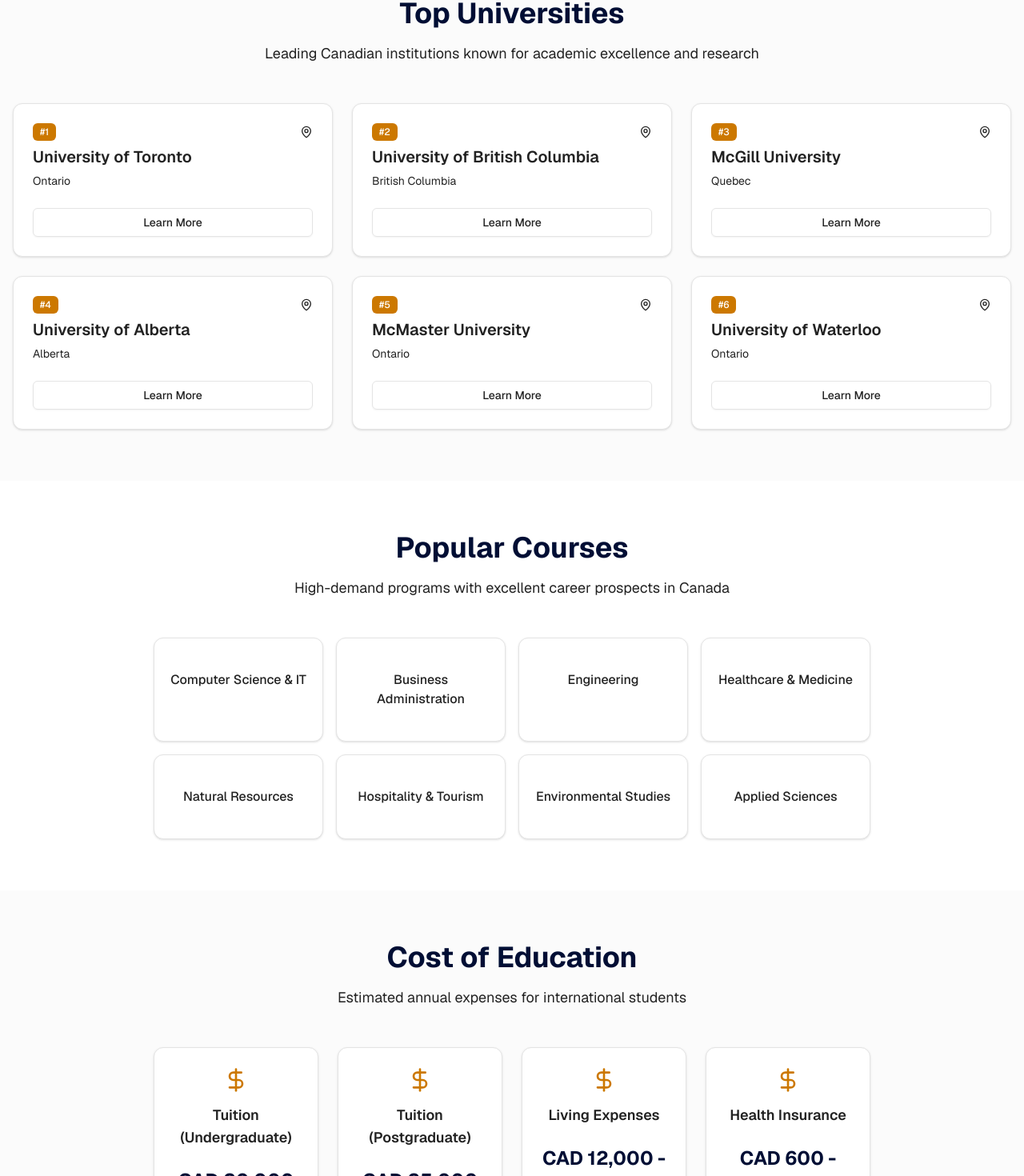
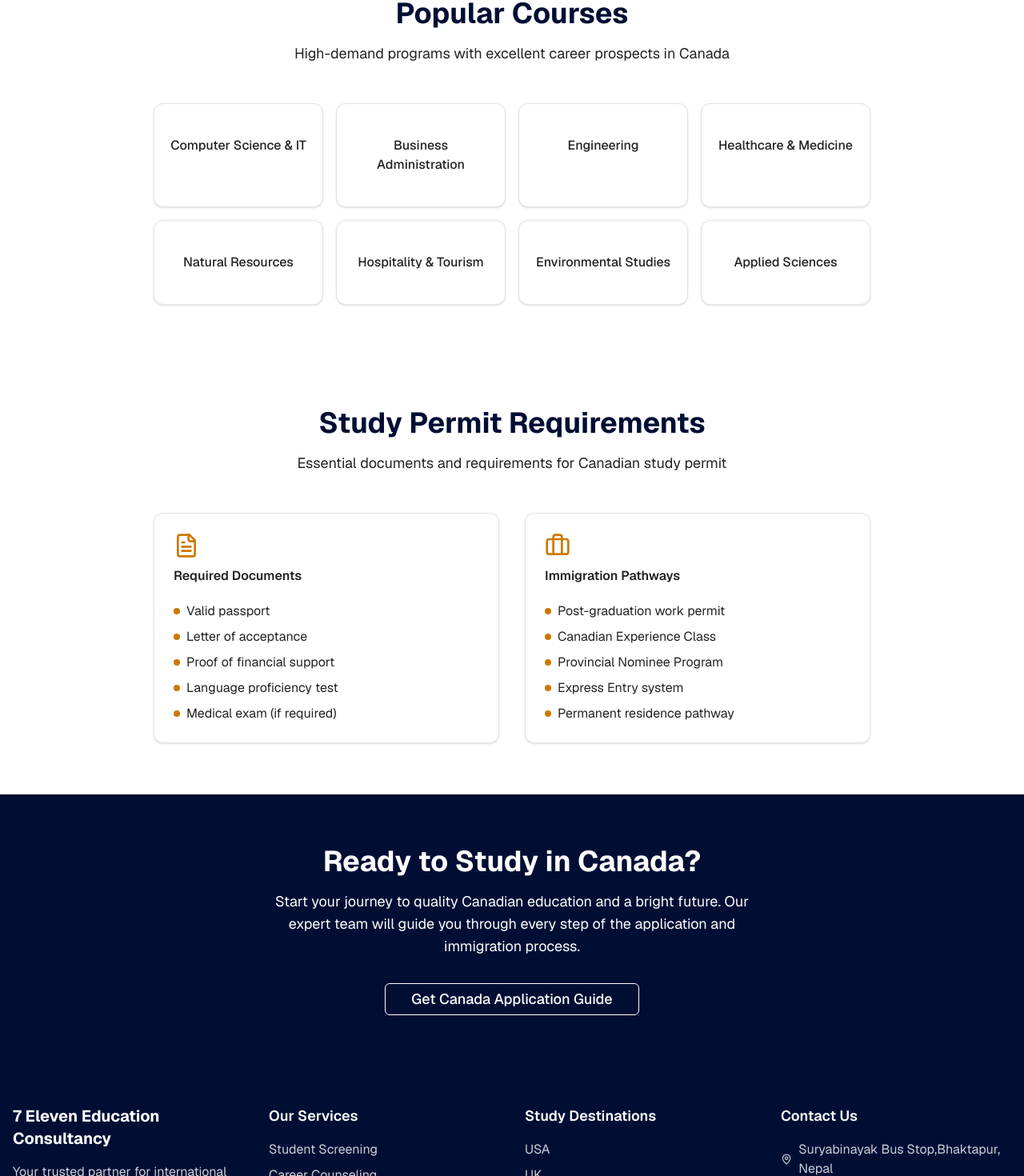
Before and after one commit to MotionAge/711educonsultancy, a Next.js app: page /countries/canada in a window 1280 px wide. Shown: the part 1199-2669 px from the top of the page at 80% size. Built offline with nearby package versions, Linux system fonts and the light colour scheme.

Commit message:
comment out: uni names, cost and pte

```diff
--- a/app/countries/australia/page.tsx
+++ b/app/countries/australia/page.tsx
@@ -30,14 +30,14 @@ export default function AustraliaPage() {
     },
   ]
 
-  const topUniversities = [
-    { name: "Australian National University", location: "Canberra", ranking: "#1" },
-    { name: "University of Melbourne", location: "Melbourne", ranking: "#2" },
-    { name: "University of Sydney", location: "Sydney", ranking: "#3" },
-    { name: "University of New South Wales", location: "Sydney", ranking: "#4" },
-    { name: "University of Queensland", location: "Brisbane", ranking: "#5" },
-    { name: "Monash University", location: "Melbourne", ranking: "#6" },
-  ]
+  // const topUniversities = [
+  //   { name: "Australian National University", location: "Canberra", ranking: "#1" },
+  //   { name: "University of Melbourne", location: "Melbourne", ranking: "#2" },
+  //   { name: "University of Sydney", location: "Sydney", ranking: "#3" },
+  //   { name: "University of New South Wales", location: "Sydney", ranking: "#4" },
+  //   { name: "University of Queensland", location: "Brisbane", ranking: "#5" },
+  //   { name: "Monash University", location: "Melbourne", ranking: "#6" },
+  // ]
 
   const popularCourses = [
     "Engineering & Technology",
@@ -50,12 +50,12 @@ export default function AustraliaPage() {
     "Creative Arts & Design",
   ]
 
-  const costs = [
-    { category: "Tuition (Undergraduate)", amount: "AUD 25,000 - 40,000/year" },
-    { category: "Tuition (Postgraduate)", amount: "AUD 28,000 - 45,000/year" },
-    { category: "Living Expenses", amount: "AUD 18,000 - 25,000/year" },
-    { category: "Health Insurance (OSHC)", amount: "AUD 500 - 700/year" },
-  ]
+  // const costs = [
+  //   { category: "Tuition (Undergraduate)", amount: "AUD 25,000 - 40,000/year" },
+  //   { category: "Tuition (Postgraduate)", amount: "AUD 28,000 - 45,000/year" },
+  //   { category: "Living Expenses", amount: "AUD 18,000 - 25,000/year" },
+  //   { category: "Health Insurance (OSHC)", amount: "AUD 500 - 700/year" },
+  // ]
 
   return (
     <div className="min-h-screen">
@@ -126,7 +126,7 @@ export default function AustraliaPage() {
       </section>
 
       {/* Top Universities */}
-      <section className="py-16 bg-muted/30">
+      {/* <section className="py-16 bg-muted/30">
         <div className="container mx-auto px-4">
           <div className="text-center mb-12">
             <h2 className="text-3xl md:text-4xl font-bold text-primary mb-4 text-balance">Top Universities</h2>
@@ -155,7 +155,7 @@ export default function AustraliaPage() {
             ))}
           </div>
         </div>
-      </section>
+      </section> */}
 
       {/* Popular Courses */}
       <section className="py-16 bg-white">
@@ -180,7 +180,7 @@ export default function AustraliaPage() {
       </section>
 
       {/* Cost Information */}
-      <section className="py-16 bg-muted/30">
+      {/* <section className="py-16 bg-muted/30">
         <div className="container mx-auto px-4">
           <div className="text-center mb-12">
             <h2 className="text-3xl md:text-4xl font-bold text-primary mb-4 text-balance">Cost of Education</h2>
@@ -203,7 +203,7 @@ export default function AustraliaPage() {
             ))}
           </div>
         </div>
-      </section>
+      </section> */}
 
       {/* Visa Requirements */}
       <section className="py-16 bg-white">
--- a/app/countries/canada/page.tsx
+++ b/app/countries/canada/page.tsx
@@ -30,14 +30,14 @@ export default function CanadaPage() {
     },
   ]
 
-  const topUniversities = [
-    { name: "University of Toronto", location: "Ontario", ranking: "#1" },
-    { name: "University of British Columbia", location: "British Columbia", ranking: "#2" },
-    { name: "McGill University", location: "Quebec", ranking: "#3" },
-    { name: "University of Alberta", location: "Alberta", ranking: "#4" },
-    { name: "McMaster University", location: "Ontario", ranking: "#5" },
-    { name: "University of Waterloo", location: "Ontario", ranking: "#6" },
-  ]
+  // const topUniversities = [
+  //   { name: "University of Toronto", location: "Ontario", ranking: "#1" },
+  //   { name: "University of British Columbia", location: "British Columbia", ranking: "#2" },
+  //   { name: "McGill University", location: "Quebec", ranking: "#3" },
+  //   { name: "University of Alberta", location: "Alberta", ranking: "#4" },
+  //   { name: "McMaster University", location: "Ontario", ranking: "#5" },
+  //   { name: "University of Waterloo", location: "Ontario", ranking: "#6" },
+  // ]
 
   const popularCourses = [
     "Computer Science & IT",
@@ -50,12 +50,12 @@ export default function CanadaPage() {
     "Applied Sciences",
   ]
 
-  const costs = [
-    { category: "Tuition (Undergraduate)", amount: "CAD 20,000 - 30,000/year" },
-    { category: "Tuition (Postgraduate)", amount: "CAD 25,000 - 40,000/year" },
-    { category: "Living Expenses", amount: "CAD 12,000 - 18,000/year" },
-    { category: "Health Insurance", amount: "CAD 600 - 1,200/year" },
-  ]
+  // const costs = [
+  //   { category: "Tuition (Undergraduate)", amount: "CAD 20,000 - 30,000/year" },
+  //   { category: "Tuition (Postgraduate)", amount: "CAD 25,000 - 40,000/year" },
+  //   { category: "Living Expenses", amount: "CAD 12,000 - 18,000/year" },
+  //   { category: "Health Insurance", amount: "CAD 600 - 1,200/year" },
+  // ]
 
   return (
     <div className="min-h-screen">
@@ -126,7 +126,7 @@ export default function CanadaPage() {
       </section>
 
       {/* Top Universities */}
-      <section className="py-16 bg-muted/30">
+      {/* <section className="py-16 bg-muted/30">
         <div className="container mx-auto px-4">
           <div className="text-center mb-12">
             <h2 className="text-3xl md:text-4xl font-bold text-primary mb-4 text-balance">Top Universities</h2>
@@ -155,7 +155,7 @@ export default function CanadaPage() {
             ))}
           </div>
         </div>
-      </section>
+      </section> */}
 
       {/* Popular Courses */}
       <section className="py-16 bg-white">
@@ -180,7 +180,7 @@ export default function CanadaPage() {
       </section>
 
       {/* Cost Information */}
-      <section className="py-16 bg-muted/30">
+      {/* <section className="py-16 bg-muted/30">
         <div className="container mx-auto px-4">
           <div className="text-center mb-12">
             <h2 className="text-3xl md:text-4xl font-bold text-primary mb-4 text-balance">Cost of Education</h2>
@@ -203,7 +203,7 @@ export default function CanadaPage() {
             ))}
           </div>
         </div>
-      </section>
+      </section> */}
 
       {/* Visa Requirements */}
       <section className="py-16 bg-white">
--- a/app/countries/new-zealand/page.tsx
+++ b/app/countries/new-zealand/page.tsx
@@ -31,14 +31,14 @@ export default function NewZealandPage() {
     },
   ]
 
-  const topUniversities = [
-    { name: "University of Auckland", location: "Auckland", ranking: "#1" },
-    { name: "University of Otago", location: "Dunedin", ranking: "#2" },
-    { name: "Victoria University of Wellington", location: "Wellington", ranking: "#3" },
-    { name: "University of Canterbury", location: "Christchurch", ranking: "#4" },
-    { name: "Massey University", location: "Palmerston North", ranking: "#5" },
-    { name: "University of Waikato", location: "Hamilton", ranking: "#6" },
-  ]
+  // const topUniversities = [
+  //   { name: "University of Auckland", location: "Auckland", ranking: "#1" },
+  //   { name: "University of Otago", location: "Dunedin", ranking: "#2" },
+  //   { name: "Victoria University of Wellington", location: "Wellington", ranking: "#3" },
+  //   { name: "University of Canterbury", location: "Christchurch", ranking: "#4" },
+  //   { name: "Massey University", location: "Palmerston North", ranking: "#5" },
+  //   { name: "University of Waikato", location: "Hamilton", ranking: "#6" },
+  // ]
 
   const popularCourses = [
     "Agriculture & Forestry",
@@ -51,12 +51,12 @@ export default function NewZealandPage() {
     "Health Sciences",
   ]
 
-  const costs = [
-    { category: "Tuition (Undergraduate)", amount: "NZD 22,000 - 32,000/year" },
-    { category: "Tuition (Postgraduate)", amount: "NZD 26,000 - 37,000/year" },
-    { category: "Living Expenses", amount: "NZD 15,000 - 20,000/year" },
-    { category: "Health Insurance", amount: "NZD 500 - 800/year" },
-  ]
+  // const costs = [
+  //   { category: "Tuition (Undergraduate)", amount: "NZD 22,000 - 32,000/year" },
+  //   { category: "Tuition (Postgraduate)", amount: "NZD 26,000 - 37,000/year" },
+  //   { category: "Living Expenses", amount: "NZD 15,000 - 20,000/year" },
+  //   { category: "Health Insurance", amount: "NZD 500 - 800/year" },
+  // ]
 
   return (
     <div className="min-h-screen">
@@ -126,7 +126,7 @@ export default function NewZealandPage() {
       </section>
 
       {/* Top Universities */}
-      <section className="py-16 bg-muted/30">
+      {/* <section className="py-16 bg-muted/30">
         <div className="container mx-auto px-4">
           <div className="text-center mb-12">
             <h2 className="text-3xl md:text-4xl font-bold text-primary mb-4 text-balance">Top Universities</h2>
@@ -155,7 +155,7 @@ export default function NewZealandPage() {
             ))}
           </div>
         </div>
-      </section>
+      </section> */}
 
       {/* Popular Courses */}
       <section className="py-16 bg-white">
@@ -180,7 +180,7 @@ export default function NewZealandPage() {
       </section>
 
       {/* Cost Information */}
-      <section className="py-16 bg-muted/30">
+      {/* <section className="py-16 bg-muted/30">
         <div className="container mx-auto px-4">
           <div className="text-center mb-12">
             <h2 className="text-3xl md:text-4xl font-bold text-primary mb-4 text-balance">Cost of Education</h2>
@@ -203,7 +203,7 @@ export default function NewZealandPage() {
             ))}
           </div>
         </div>
-      </section>
+      </section> */}
 
       {/* Visa Requirements */}
       <section className="py-16 bg-white">
--- a/app/countries/uk/page.tsx
+++ b/app/countries/uk/page.tsx
@@ -31,14 +31,14 @@ export default function UKPage() {
     },
   ]
 
-  const topUniversities = [
-    { name: "University of Oxford", location: "Oxford", ranking: "#1" },
-    { name: "University of Cambridge", location: "Cambridge", ranking: "#2" },
-    { name: "Imperial College London", location: "London", ranking: "#3" },
-    { name: "London School of Economics", location: "London", ranking: "#4" },
-    { name: "University College London", location: "London", ranking: "#5" },
-    { name: "University of Edinburgh", location: "Edinburgh", ranking: "#6" },
-  ]
+  // const topUniversities = [
+  //   { name: "University of Oxford", location: "Oxford", ranking: "#1" },
+  //   { name: "University of Cambridge", location: "Cambridge", ranking: "#2" },
+  //   { name: "Imperial College London", location: "London", ranking: "#3" },
+  //   { name: "London School of Economics", location: "London", ranking: "#4" },
+  //   { name: "University College London", location: "London", ranking: "#5" },
+  //   { name: "University of Edinburgh", location: "Edinburgh", ranking: "#6" },
+  // ]
 
   const popularCourses = [
     "Business & Management",
@@ -51,12 +51,12 @@ export default function UKPage() {
     "International Relations",
   ]
 
-  const costs = [
-    { category: "Tuition (Undergraduate)", amount: "£15,000 - £25,000/year" },
-    { category: "Tuition (Postgraduate)", amount: "£16,000 - £30,000/year" },
-    { category: "Living Expenses", amount: "£12,000 - £15,000/year" },
-    { category: "Health Surcharge", amount: "£470/year" },
-  ]
+  // const costs = [
+  //   { category: "Tuition (Undergraduate)", amount: "£15,000 - £25,000/year" },
+  //   { category: "Tuition (Postgraduate)", amount: "£16,000 - £30,000/year" },
+  //   { category: "Living Expenses", amount: "£12,000 - £15,000/year" },
+  //   { category: "Health Surcharge", amount: "£470/year" },
+  // ]
 
   return (
     <div className="min-h-screen">
@@ -127,7 +127,7 @@ export default function UKPage() {
       </section>
 
       {/* Top Universities */}
-      <section className="py-16 bg-muted/30">
+      {/* <section className="py-16 bg-muted/30">
         <div className="container mx-auto px-4">
           <div className="text-center mb-12">
             <h2 className="text-3xl md:text-4xl font-bold text-primary mb-4 text-balance">Top Universities</h2>
@@ -156,7 +156,7 @@ export default function UKPage() {
             ))}
           </div>
         </div>
-      </section>
+      </section> */}
 
       {/* Popular Courses */}
       <section className="py-16 bg-white">
@@ -181,7 +181,7 @@ export default function UKPage() {
       </section>
 
       {/* Cost Information */}
-      <section className="py-16 bg-muted/30">
+      {/* <section className="py-16 bg-muted/30">
         <div className="container mx-auto px-4">
           <div className="text-center mb-12">
             <h2 className="text-3xl md:text-4xl font-bold text-primary mb-4 text-balance">Cost of Education</h2>
@@ -204,7 +204,7 @@ export default function UKPage() {
             ))}
           </div>
         </div>
-      </section>
+      </section> */}
 
       {/* Visa Requirements */}
       <section className="py-16 bg-white">
--- a/app/countries/usa/page.tsx
+++ b/app/countries/usa/page.tsx
@@ -32,14 +32,14 @@ export default function USAPage() {
     },
   ]
 
-  const topUniversities = [
-    { name: "Harvard University", location: "Massachusetts", ranking: "#1" },
-    { name: "Stanford University", location: "California", ranking: "#2" },
-    { name: "MIT", location: "Massachusetts", ranking: "#3" },
-    { name: "University of California, Berkeley", location: "California", ranking: "#4" },
-    { name: "Yale University", location: "Connecticut", ranking: "#5" },
-    { name: "Princeton University", location: "New Jersey", ranking: "#6" },
-  ]
+  // const topUniversities = [
+  //   { name: "Harvard University", location: "Massachusetts", ranking: "#1" },
+  //   { name: "Stanford University", location: "California", ranking: "#2" },
+  //   { name: "MIT", location: "Massachusetts", ranking: "#3" },
+  //   { name: "University of California, Berkeley", location: "California", ranking: "#4" },
+  //   { name: "Yale University", location: "Connecticut", ranking: "#5" },
+  //   { name: "Princeton University", location: "New Jersey", ranking: "#6" },
+  // ]
 
   const popularCourses = [
     "Computer Science & Engineering",
@@ -52,12 +52,12 @@ export default function USAPage() {
     "International Relations",
   ]
 
-  const costs = [
-    { category: "Tuition (Public Universities)", amount: "$25,000 - $35,000/year" },
-    { category: "Tuition (Private Universities)", amount: "$35,000 - $60,000/year" },
-    { category: "Living Expenses", amount: "$12,000 - $18,000/year" },
-    { category: "Health Insurance", amount: "$1,500 - $3,000/year" },
-  ]
+  // const costs = [
+  //   { category: "Tuition (Public Universities)", amount: "$25,000 - $35,000/year" },
+  //   { category: "Tuition (Private Universities)", amount: "$35,000 - $60,000/year" },
+  //   { category: "Living Expenses", amount: "$12,000 - $18,000/year" },
+  //   { category: "Health Insurance", amount: "$1,500 - $3,000/year" },
+  // ]
 
   return (
     <div className="min-h-screen">
@@ -129,7 +129,7 @@ export default function USAPage() {
       </section>
 
       {/* Top Universities */}
-      <section className="py-16 bg-muted/30">
+      {/* <section className="py-16 bg-muted/30">
         <div className="container mx-auto px-4">
           <div className="text-center mb-12">
             <h2 className="text-3xl md:text-4xl font-bold text-primary mb-4 text-balance">Top Universities</h2>
@@ -158,7 +158,7 @@ export default function USAPage() {
             ))}
           </div>
         </div>
-      </section>
+      </section> */}
 
       {/* Popular Courses */}
       <section className="py-16 bg-white">
@@ -183,7 +183,7 @@ export default function USAPage() {
       </section>
 
       {/* Cost Information */}
-      <section className="py-16 bg-muted/30">
+      {/* <section className="py-16 bg-muted/30">
         <div className="container mx-auto px-4">
           <div className="text-center mb-12">
             <h2 className="text-3xl md:text-4xl font-bold text-primary mb-4 text-balance">Cost of Education</h2>
@@ -206,7 +206,7 @@ export default function USAPage() {
             ))}
           </div>
         </div>
-      </section>
+      </section> */}
 
       {/* Visa Requirements */}
       <section className="py-16 bg-white">
--- a/components/main-nav.tsx
+++ b/components/main-nav.tsx
@@ -29,7 +29,7 @@ export function MainNav() {
 
   const tests = [
     { name: "IELTS", href: "/tests/ielts" },
-    { name: "PTE", href: "/tests/pte" },
+    // { name: "PTE", href: "/tests/pte" },
   ]
 
   return (
```
Also changed, not shown: components/countries-section.tsx (+5 -6 lines), components/tests-section.tsx (+9 -9 lines).
